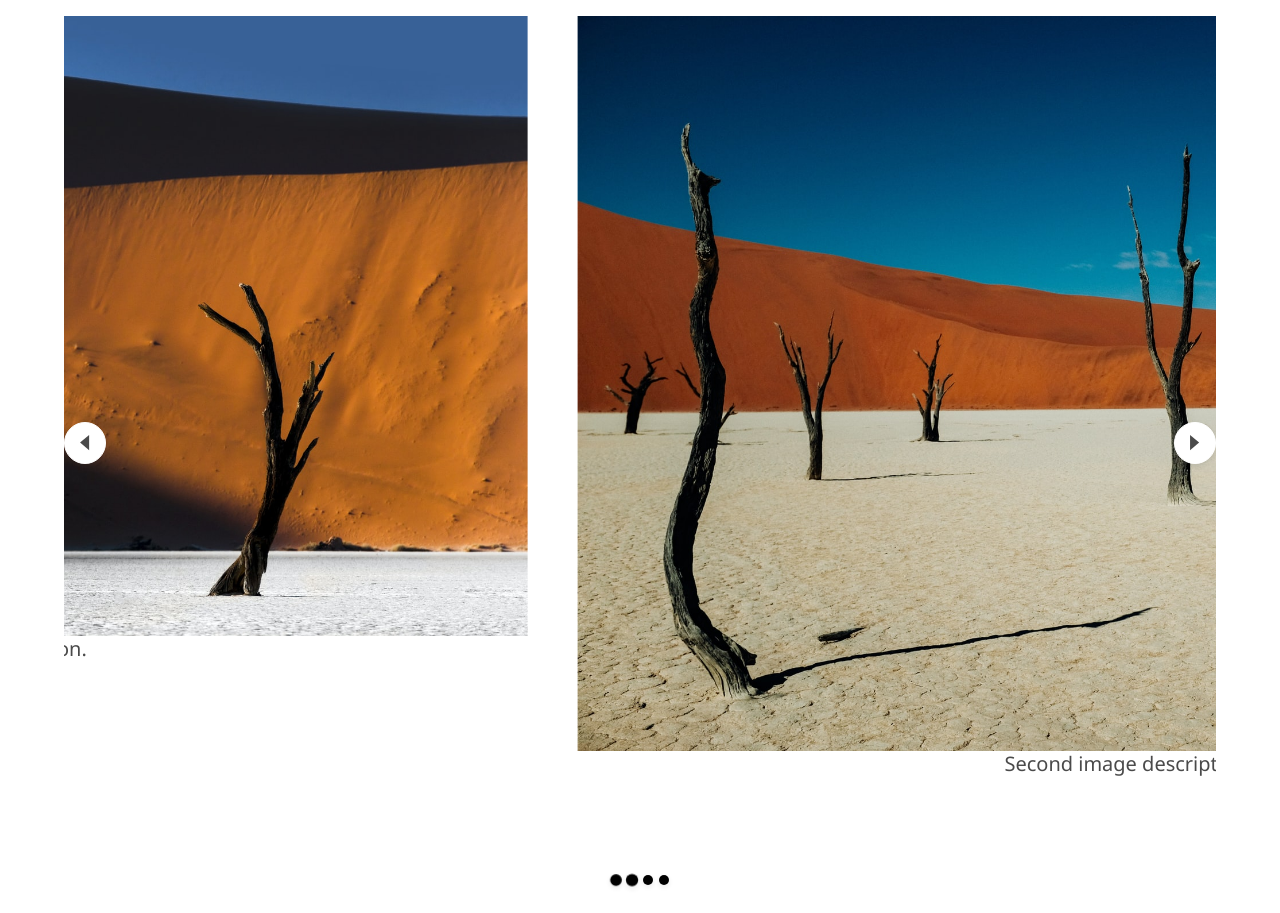
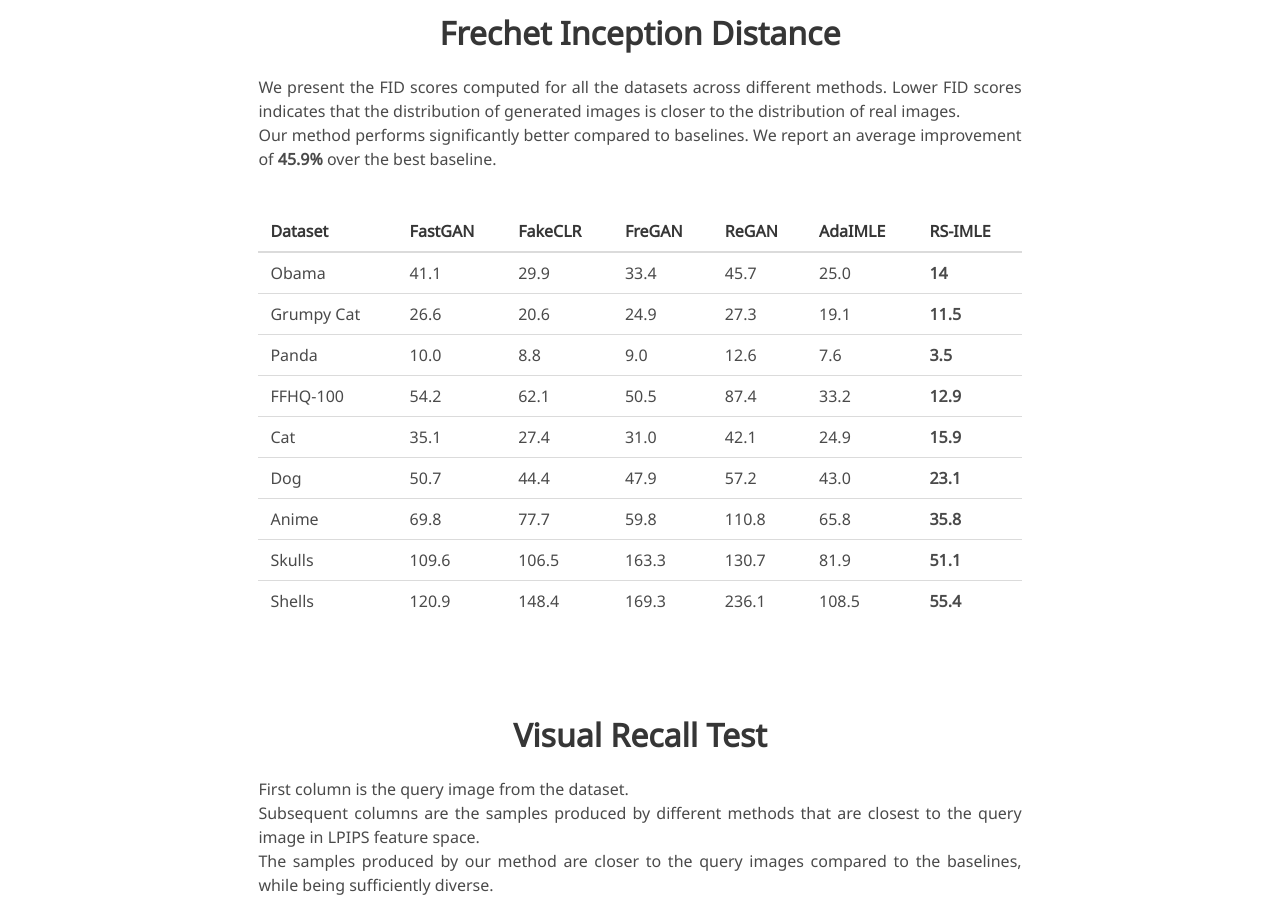
Before and after one commit to SerChirag/rs-imle, a plain HTML site: page index.html in a window 1280 px wide. Shown: the part 1147-2060 px from the top of the page. Drawn offline with nearby package versions, Linux system fonts and the light colour scheme; some icons are missing; a web font is replaced by a local one.

Commit message:
Update index.html

```diff
--- a/index.html
+++ b/index.html
@@ -65,7 +65,7 @@
                   </div>
 
                   <div class="is-size-5 publication-authors">
-                    <span class="author-block">Simon Fraser University<br>18th European Conference on Computer Vision (ECCV) 2024</span>
+                    <span class="author-block">Simon Fraser University<br>European Conference on Computer Vision (ECCV) 2024</span>
                     <!-- <span class="eql-cntrb"><small><br><sup>*</sup>Indicates Equal Contribution</small></span> -->
                   </div>
 
@@ -156,7 +156,7 @@
 <!-- End teaser video -->
 
 <!-- Paper abstract -->
-<section class="section hero is-light">
+<section class="section hero">
   <div class="container is-max-desktop">
     <div class="columns is-centered has-text-centered">
       <div class="column is-four-fifths">
@@ -176,7 +176,170 @@
 </section>
 <!-- End paper abstract -->
 
+<!-- Youtube video -->
+<!-- <section class="hero is-small">
+  <div class="hero-body">
+    <div class="container">
+      <h2 class="title is-3">Video Presentation</h2>
+      <div class="columns is-centered has-text-centered">
+        <div class="column is-four-fifths">
 
+          <div class="publication-video">
+            <iframe src="https://www.youtube.com/embed/JkaxUblCGz0" frameborder="0" allow="autoplay; encrypted-media" allowfullscreen></iframe>
+          </div>
+        </div>
+      </div>
+    </div>
+  </div>
+</section> -->
+<!-- End youtube video -->
+
+
+<section class="hero is-small"></section>
+  <div class="hero-body">
+    <div class="container is-max-desktop">
+      <!-- Paper video. -->
+
+      <div class="columns is-centered has-text-centered">
+        <div class="column is-four-fifths">
+          <h2 class="title is-3">Frechet Inception Distance</h2>
+          <div class="content has-text-justified">
+            <p>
+              We present the FID scores computed for all the datasets across different methods. Lower FID scores indicates that the distribution of generated images is closer to the distribution of real images.
+              <br>
+              Our method performs significantly better compared to baselines. We report an average improvement of <b>45.9%</b> over the best baseline.
+              <br>
+              <br>
+            </p>
+
+
+            <style type="text/css">
+              .tg  {border-collapse:collapse;border-spacing:0;}
+              .tg .tg-j6zm{font-weight:bold;}
+              </style>
+              <table class="tg"><thead>
+                <tr>
+                  <th class="tg-0thz">Dataset</th>
+                  <th class="tg-za14">FastGAN</th>
+                  <th class="tg-za14">FakeCLR</th>
+                  <th class="tg-7zrl">FreGAN</th>
+                  <th class="tg-7zrl">ReGAN</th>
+                  <th class="tg-7zrl">AdaIMLE</th>
+                  <th class="tg-7zrl">RS-IMLE</th>
+                </tr></thead>
+              <tbody>
+                <tr>
+                  <td class="tg-za14">Obama</td>
+                  <td class="tg-za14">41.1</td>
+                  <td class="tg-za14">29.9</td>
+                  <td class="tg-7zrl">33.4</td>
+                  <td class="tg-7zrl">45.7</td>
+                  <td class="tg-7zrl">25.0</td>
+                  <td class="tg-j6zm">14</td>
+                </tr>
+                <tr>
+                  <td class="tg-za14">Grumpy Cat</td>
+                  <td class="tg-za14">26.6</td>
+                  <td class="tg-za14">20.6</td>
+                  <td class="tg-7zrl">24.9</td>
+                  <td class="tg-7zrl">27.3</td>
+                  <td class="tg-7zrl">19.1</td>
+                  <td class="tg-j6zm">11.5</td>
+                </tr>
+                <tr>
+                  <td class="tg-za14">Panda</td>
+                  <td class="tg-za14">10.0</td>
+                  <td class="tg-za14">8.8</td>
+                  <td class="tg-7zrl">9.0</td>
+                  <td class="tg-7zrl">12.6</td>
+                  <td class="tg-7zrl">7.6</td>
+                  <td class="tg-j6zm">3.5</td>
+                </tr>
+                <tr>
+                  <td class="tg-za14">FFHQ-100</td>
+                  <td class="tg-za14">54.2</td>
+                  <td class="tg-za14">62.1</td>
+                  <td class="tg-7zrl">50.5</td>
+                  <td class="tg-7zrl">87.4</td>
+                  <td class="tg-7zrl">33.2</td>
+                  <td class="tg-j6zm">12.9</td>
+                </tr>
+                <tr>
+                  <td class="tg-za14">Cat</td>
+                  <td class="tg-za14">35.1</td>
+                  <td class="tg-za14">27.4</td>
+                  <td class="tg-7zrl">31.0</td>
+                  <td class="tg-7zrl">42.1</td>
+                  <td class="tg-7zrl">24.9</td>
+                  <td class="tg-j6zm">15.9</td>
+                </tr>
+                <tr>
+                  <td class="tg-za14">Dog</td>
+                  <td class="tg-za14">50.7</td>
+                  <td class="tg-za14">44.4</td>
+                  <td class="tg-7zrl">47.9</td>
+                  <td class="tg-7zrl">57.2</td>
+                  <td class="tg-7zrl">43.0</td>
+                  <td class="tg-j6zm">23.1</td>
+                </tr>
+                <tr>
+                  <td class="tg-za14">Anime</td>
+                  <td class="tg-za14">69.8</td>
+                  <td class="tg-za14">77.7</td>
+                  <td class="tg-7zrl">59.8</td>
+                  <td class="tg-7zrl">110.8</td>
+                  <td class="tg-7zrl">65.8</td>
+                  <td class="tg-j6zm">35.8</td>
+                </tr>
+                <tr>
+                  <td class="tg-za14">Skulls</td>
+                  <td class="tg-za14">109.6</td>
+                  <td class="tg-za14">106.5</td>
+                  <td class="tg-7zrl">163.3</td>
+                  <td class="tg-7zrl">130.7</td>
+                  <td class="tg-7zrl">81.9</td>
+                  <td class="tg-j6zm">51.1</td>
+                </tr>
+                <tr>
+                  <td class="tg-za14">Shells</td>
+                  <td class="tg-za14">120.9</td>
+                  <td class="tg-za14">148.4</td>
+                  <td class="tg-7zrl">169.3</td>
+                  <td class="tg-7zrl">236.1</td>
+                  <td class="tg-7zrl">108.5</td>
+                  <td class="tg-j6zm">55.4</td>
+                </tr>
+              </tbody></table>
+            </div>
+        </div>
+      </div>
+    </div>
+  </div>
+</section>
+
+
+<section class="hero is-small"></section>
+  <div class="hero-body">
+    <div class="container is-max-desktop">
+      <!-- Paper video. -->
+      <div class="columns is-centered has-text-centered">
+        <div class="column is-four-fifths">
+          <h2 class="title is-3">Visual Recall Test</h2>
+
+          <div class="content has-text-justified">
+            <p>
+              First column is the query image from the dataset. <br>
+
+              Subsequent columns are the samples produced by different methods that are closest to the query image in LPIPS feature space. <br>
+
+              The samples produced by our method are closer to the query images compared to the baselines, while being sufficiently diverse.
+            </p>
+          </div>
+        </div>
+      </div>
+    </div>
+    <div class="columns is-centered">
+      <div class="column is-four-fifths">
         <!-- Image carousel -->
         <section class="hero is-small">
           <div class="hero-body">
@@ -184,30 +347,23 @@
               <div id="results-carousel" class="carousel results-carousel">
               <div class="item">
                 <!-- Your image here -->
-        <img src="static/images/carousel1.jpg" alt="MY ALT TEXT"/>
+                <img src="static/images/queries/query-7.drawio.png" alt="MY ALT TEXT"/>
                 <h2 class="subtitle has-text-centered">
-          First image description.
+                  Anime dataset
                 </h2>
               </div>
               <div class="item">
                 <!-- Your image here -->
-        <img src="static/images/carousel2.jpg" alt="MY ALT TEXT"/>
+                <img src="static/images/queries/query-16.drawio.png" alt="MY ALT TEXT"/>
                 <h2 class="subtitle has-text-centered">
-          Second image description.
+                  Cat dataset
                 </h2>
               </div>
               <div class="item">
                 <!-- Your image here -->
-        <img src="static/images/carousel3.jpg" alt="MY ALT TEXT"/>
+                <img src="static/images/queries/query-33.drawio.png" alt="MY ALT TEXT"/>
                 <h2 class="subtitle has-text-centered">
-         Third image description.
-       </h2>
-     </div>
-     <div class="item">
-      <!-- Your image here -->
-      <img src="static/images/carousel4.jpg" alt="MY ALT TEXT"/>
-      <h2 class="subtitle has-text-centered">
-        Fourth image description.
+                  FFHQ-100 dataset
                 </h2>
               </div>
           </div>
@@ -215,71 +371,26 @@
         </div>
         </section>
         <!-- End image carousel -->
-
-
-
-
-<!-- Youtube video -->
-<section class="hero is-small is-light">
-  <div class="hero-body">
-    <div class="container">
+      </div>
+    </div>
+    <div class="container is-max-desktop">
       <!-- Paper video. -->
-      <h2 class="title is-3">Video Presentation</h2>
       <div class="columns is-centered has-text-centered">
         <div class="column is-four-fifths">
-
-          <div class="publication-video">
-            <!-- Youtube embed code here -->
-            <iframe src="https://www.youtube.com/embed/JkaxUblCGz0" frameborder="0" allow="autoplay; encrypted-media" allowfullscreen></iframe>
+          <div class="content has-text-justified">
+            <p>
+              You can find more examples in the main paper and the supplementary material.
+            </p>
           </div>
         </div>
       </div>
     </div>
   </div>
 </section>
-<!-- End youtube video -->
-
-
-<!-- Video carousel -->
-<section class="hero is-small">
-  <div class="hero-body">
-    <div class="container">
-      <h2 class="title is-3">Another Carousel</h2>
-      <div id="results-carousel" class="carousel results-carousel">
-        <div class="item item-video1">
-          <video poster="" id="video1" autoplay controls muted loop height="100%">
-            <!-- Your video file here -->
-            <source src="static/videos/carousel1.mp4"
-            type="video/mp4">
-          </video>
-        </div>
-        <div class="item item-video2">
-          <video poster="" id="video2" autoplay controls muted loop height="100%">
-            <!-- Your video file here -->
-            <source src="static/videos/carousel2.mp4"
-            type="video/mp4">
-          </video>
-        </div>
-        <div class="item item-video3">
-          <video poster="" id="video3" autoplay controls muted loop height="100%">\
-            <!-- Your video file here -->
-            <source src="static/videos/carousel3.mp4"
-            type="video/mp4">
-          </video>
-        </div>
-      </div>
-    </div>
-  </div>
-</section>
-<!-- End video carousel -->
-
-
-
-
 
 
 <!-- Paper poster -->
-<section class="hero is-small is-light">
+<section class="hero is-small">
   <div class="hero-body">
     <div class="container">
       <h2 class="title">Poster</h2>
```
Also changed, not shown: 7 other files. Lines whose indentation alone changed are shown as unchanged.
